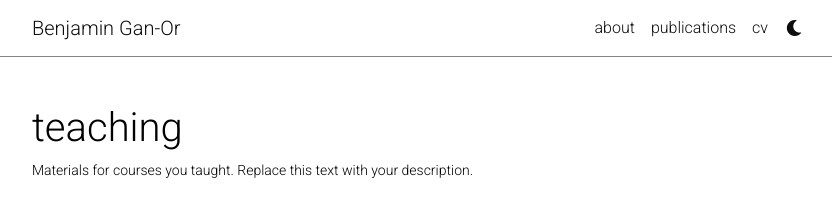
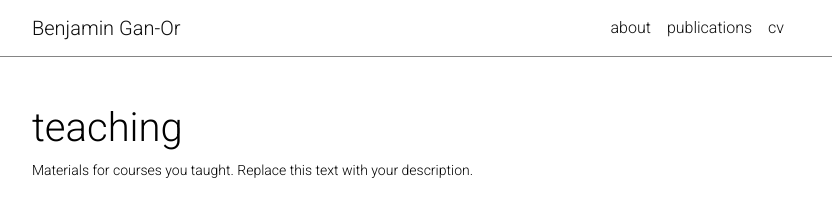
Before and after one commit to benganor/BGO, a Jekyll site: the page built from _pages/teaching.md, in a window 1280 px wide. Shown: the top 210 px of the page, without its empty margins (223-1055 px from the left). Built offline with Jekyll 4.4.1, drawn with Linux system fonts in a browser that asks for light colours; full-size pictures stand in for the smaller copies a plugin makes; comment, search, counter and statistics services are not loaded; a style sheet for code colours, icons or effects is not loaded.

Commit message:
Update head.html
remove fontawesome

```diff
--- a/_includes/head.html
+++ b/_includes/head.html
@@ -6,7 +6,6 @@
     <link rel="stylesheet" href="https://cdn.jsdelivr.net/npm/mdbootstrap@{{ site.mdb.version }}/css/mdb.min.css" integrity="{{ site.mdb.integrity.css }}" crossorigin="anonymous" />
 
     <!-- Fonts & Icons -->
-    <link rel="stylesheet" href="https://cdn.jsdelivr.net/npm/@fortawesome/fontawesome-free@{{ site.fontawesome.version }}/css/all.min.css" integrity="{{ site.fontawesome.integrity }}" crossorigin="anonymous">
     <link rel="stylesheet" href="https://cdn.jsdelivr.net/npm/academicons@{{ site.academicons.version }}/css/academicons.min.css" integrity="{{ site.academicons.integrity }}" crossorigin="anonymous">
     <link rel="stylesheet" type="text/css" href="https://fonts.googleapis.com/css?family=Roboto:300,400,500,700|Roboto+Slab:100,300,400,500,700|Material+Icons">
 
```
